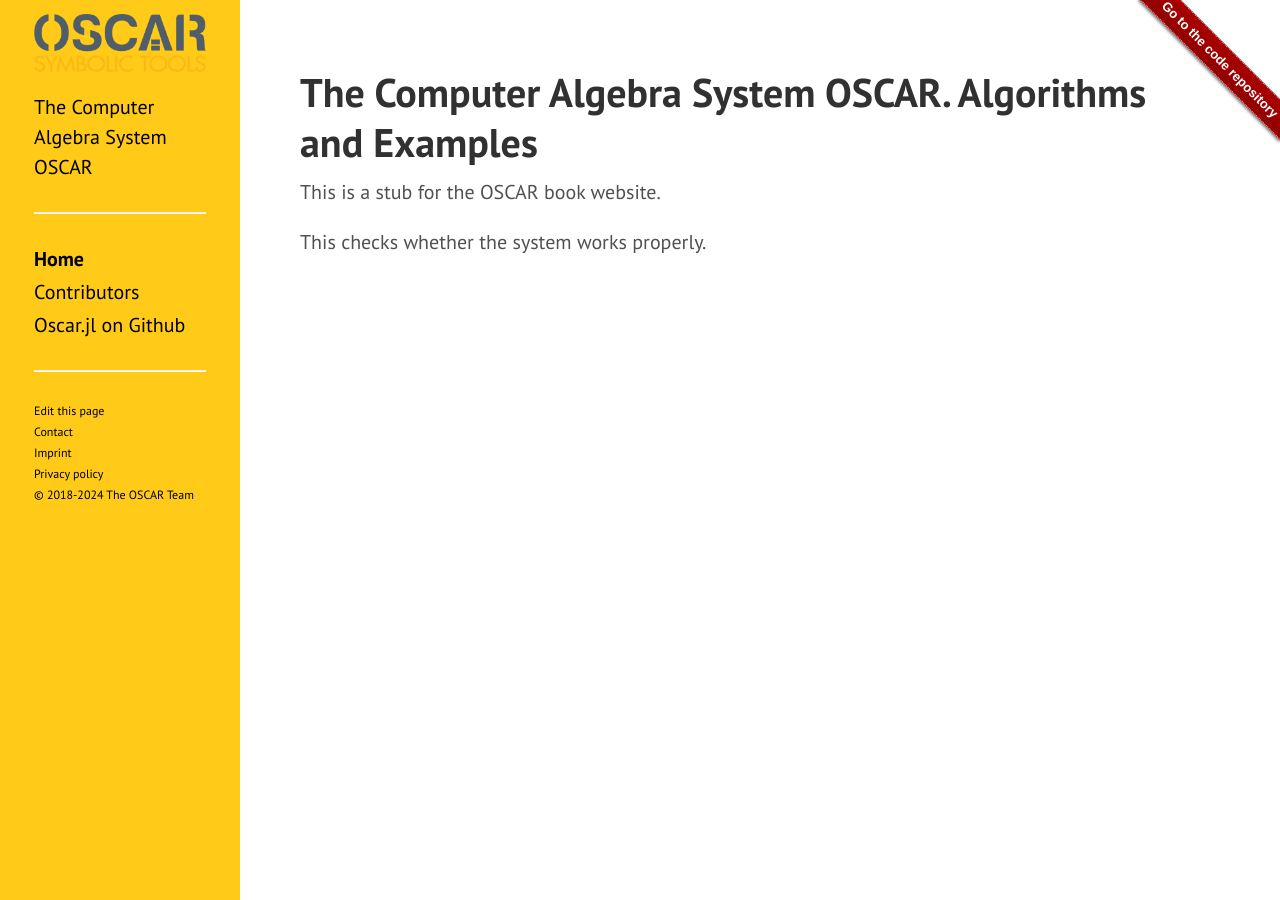
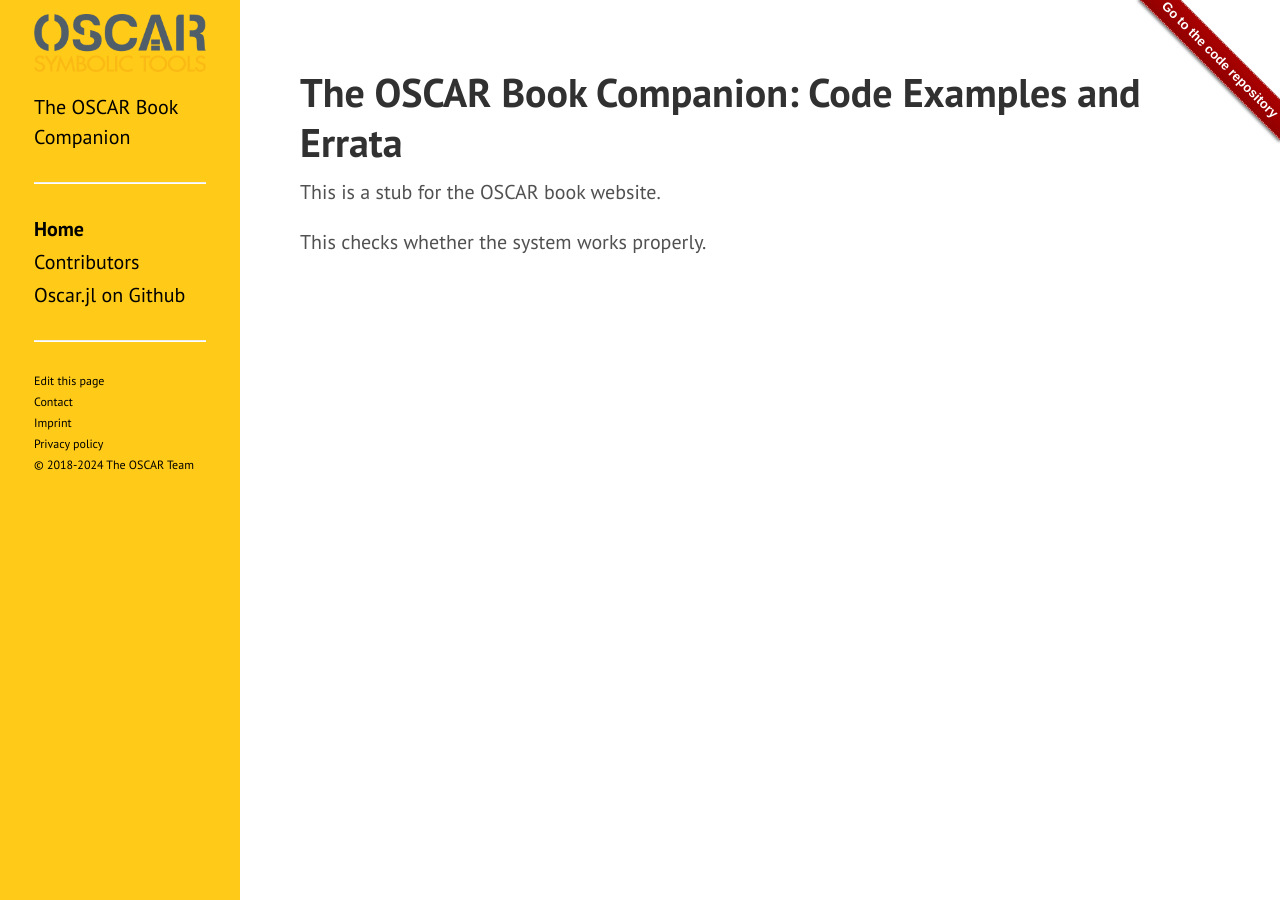
Before and after one commit to oscar-system/book.oscar-system.org, a Jekyll site: the page built from index.md, in a window 1280 px wide. Built offline with Jekyll 4.4.1, drawn with Linux system fonts in a browser that asks for light colours.

Commit message:
Revise titles

```diff
--- a/_config.yml
+++ b/_config.yml
@@ -6,7 +6,7 @@
 permalink:        pretty
 
 # Setup
-title:            'The Computer Algebra System OSCAR. Algorithms and Examples'
+title:            'The OSCAR Book Companion: Code Examples and Errata'
 description:      'OSCAR, an Open Source Computer Algebra Research System written in Julia'
 url:              https://oscar.github.io
 baseurl:          /oscar-website
@@ -16,7 +16,7 @@
   - jekyll-sitemap
 
 # for SEO plugin
-tagline:          'The Computer Algebra System OSCAR'
+tagline:          'The OSCAR Book Companion'
 logo:             /public/OSCAR_logo.png
 
 exclude:
--- a/_includes/sidebar.html
+++ b/_includes/sidebar.html
@@ -4,7 +4,7 @@
         <a href="{{ site.baseurl }}/">
           <img class="sidebar-image" src="{{ site.baseurl }}/public/OSCAR_logo.png" alt="OSCAR Symolic Tools"/>
         </a>
-      <p class="lead">The Computer Algebra System OSCAR</p>
+      <p class="lead">The OSCAR Book Companion</p>
       <hr>
     </div>
 
```
